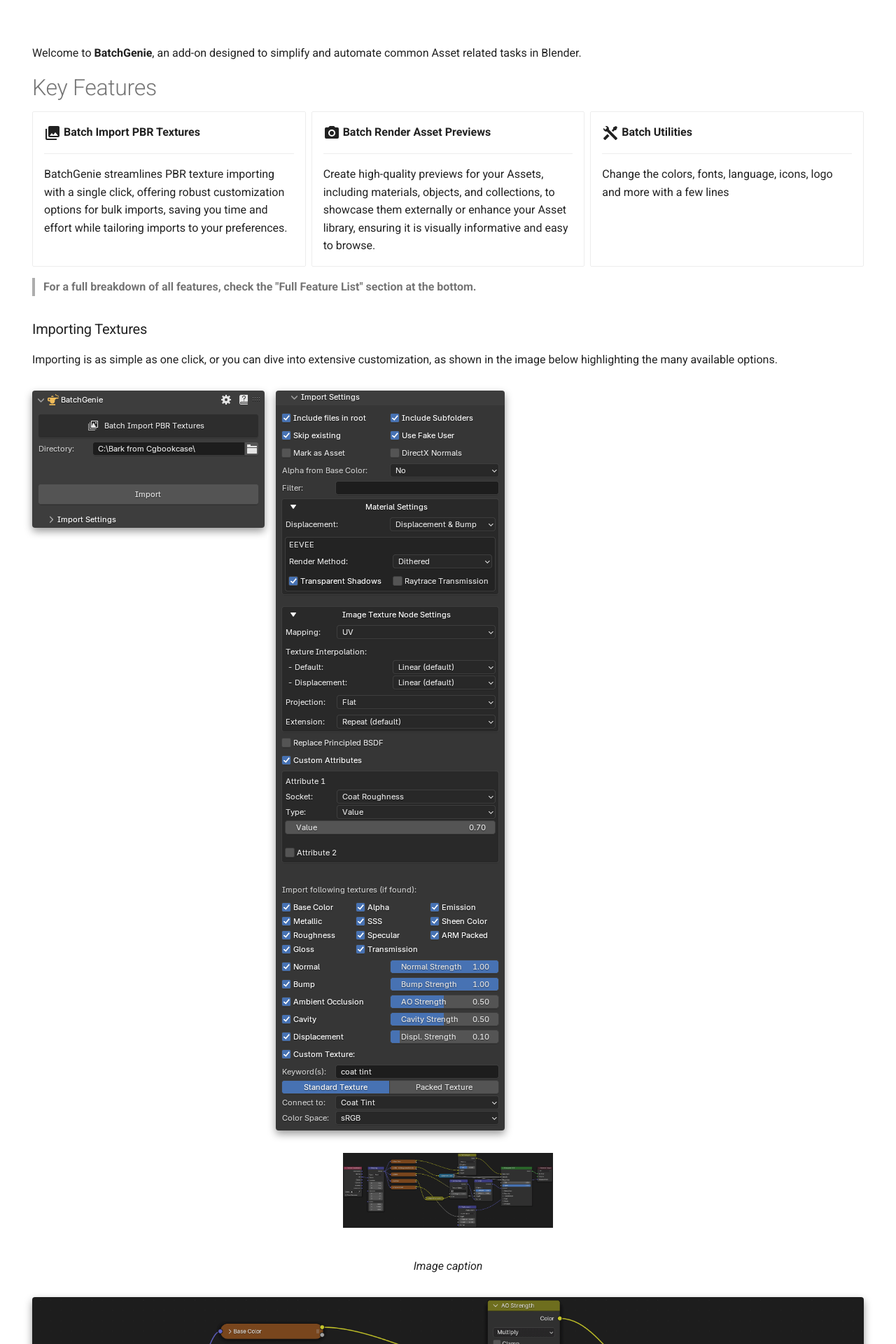
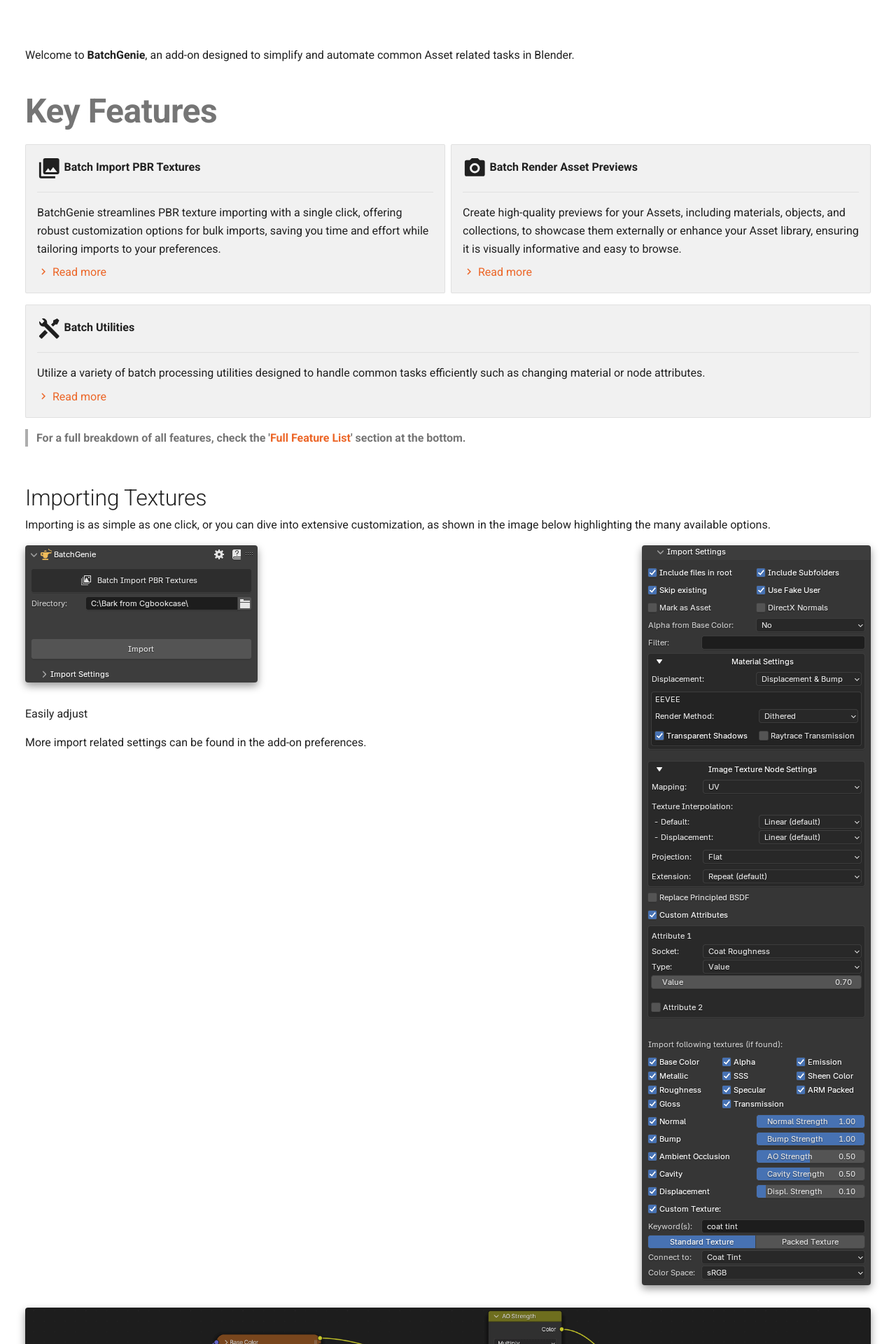
Before and after one commit to roberddd/batchgenie_landing-page, an MkDocs documentation site: the page built from docs/index.md, in a window 1280 px wide. Shown: the top 1920 px of the page at 70% size. Built offline with MkDocs 1.6.1 and Material for MkDocs 9.7.7, drawn with Linux system fonts in a browser that asks for light colours; some of the changed text lies outside the part shown.

Commit message:
misc testing

```diff
--- a/docs/extra.css
+++ b/docs/extra.css
@@ -1,11 +1,13 @@
-/* /* .md-header-nav, .md-sidebar, .md-footer {
-  display: none;
-} */
+:root {
+  --md-primary-fg-color:#ec6628;
+  --md-accent-fg-color: #EE0F0F;
+}
+
 .md-main {
   margin: 0 auto;
   max-width: 100%;
+
 } */
-
 
 
 
@@ -24,11 +26,90 @@
     margin-right: auto;  */
   }
 }
+/* Decrease Overall Margin */
+.md-content__inner {
+  margin: 0 .3rem 1.2rem;
+}
 
 
+
+
+/* ######## < CUSTOM GRID > ######## */
+
+/* Custom Grid - General styling */
+/* .md-typeset .grid_custom>ul>li {
+  padding: 1.5rem;
+  border-radius: 8px;
+  margin-bottom: 1.5rem;
+  color: white;
+  display: block;
+} */
+
+/* Custom Grid - Unique backgrounds for each card */
+/* .md-typeset .grid_custom>ul>li:nth-child(1) {
+  background-color: #F4A261;
+}
+
+.md-typeset .grid_custom>ul>li:nth-child(2) {
+  background-color: #2A9D8F;
+}
+
+.md-typeset .grid_custom>ul>li:nth-child(3) {
+  background-color: #E87EA1;
+} */
+
+
+/* .md-typeset .grid_custom .middle {
+  background-color: transparent !important;
+} */
+
+/* links inside */
+/* .md-typeset .grid_custom a {
+  color: #ffffff;
+  text-decoration: none;
+}
+
+.md-typeset .grid_custom a:hover {
+  color: #f0f0f0;
+  text-decoration: underline;
+}
+.md-typeset .grid_custom a:active {
+  color: #cccccc;
+} */
+
+
+.md-typeset .grid_custom>ul>li:hover {
+  border: .05rem solid rgb(155, 155, 155) !important;
+}
+
+.md-typeset .grid.cards>ol>li, .md-typeset .grid.cards>ul>li, .md-typeset .grid>.card {
+  background-color: #f1f1f1;
+}
+
+.md-typeset .grid_custom .material-icons,
+.md-typeset .grid_custom .lg {
+    font-size: 1.15rem;
+    width: auto;
+    height: auto;
+}
+/* ######## </ CUSTOM GRID > ######## */
+
+
+/* ######## </ HEADERS > ######## */
 .md-typeset h1 {
+  margin-top:.75em;
   margin-bottom: calc(1em - 35px);
+  font-size: 3em;
+  font-weight: 700;
 }
+.md-typeset h2 {
+  margin-bottom: calc(1em - 45px);
+  font-size: 2em;
+  font-weight: 350;
+}
+
+/* ######## </ HEADERS > ######## */
+
 
 .md-typeset .md-button--stretch {
   width: 99%;
@@ -37,6 +118,10 @@
 .img-box{
   box-shadow: 0px 5px 12px rgba(0, 0, 0, 0.4);
   border-radius: 4px;
+}
+.margin-tight{
+  margin-left: .075rem !important;
+  margin-right: .075rem !important;
 }
 
 
--- a/docs/index.md
+++ b/docs/index.md
@@ -5,7 +5,6 @@
   - title
   - footer
 ---
-# <!-- This removes the title -->
 Welcome to **BatchGenie**, an add-on designed to simplify and automate common Asset related tasks in Blender.
 
 # Key Features
@@ -17,7 +16,7 @@
     <br>
     **For a full breakdown of all features, check the "Full Feature List" section at the bottom.** -->
 
-<div class="grid cards" markdown>
+<!-- <div class="grid cards" markdown>
 
 -   :material-image-multiple:{ .lg .middle } __Batch Import PBR Textures__
 
@@ -25,72 +24,131 @@
 
     BatchGenie streamlines PBR texture importing with a single click, offering robust customization options for bulk imports, saving you time and effort while tailoring imports to your preferences.
 
+    [:material-arrow-right: Read more](#importing-textures)
+
 -   :material-camera:{ .lg .middle } __Batch Render Asset Previews__
 
     ---
 
     Create high-quality previews for your Assets, including materials, objects, and collections, to showcase them externally or enhance your Asset library, ensuring it is visually informative and easy to browse.
 
+    [:material-arrow-right: Read more](#importing-textures)
+
 -   :material-tools:{ .lg .middle } __Batch Utilities__
 
     ---
 
-    Change the colors, fonts, language, icons, logo and more with a few lines
+    Utilize a variety of batch processing utilities designed to handle common tasks efficiently such as changing material or node attributes.
+
+    [:material-arrow-right: Read more](#importing-textures)
+
+</div> -->
+
+<div class="grid cards grid_custom" markdown>
+
+-   :material-image-multiple:{ .lg .middle } __Batch Import PBR Textures__
+
+    ---
+
+    BatchGenie streamlines PBR texture importing with a single click, offering robust customization options for bulk imports, saving you time and effort while tailoring imports to your preferences.
+
+    [:material-chevron-right: Read more](#importing-textures)
+
+-   :material-camera:{ .lg .middle } __Batch Render Asset Previews__
+
+    ---
+
+    Create high-quality previews for your Assets, including materials, objects, and collections, to showcase them externally or enhance your Asset library, ensuring it is visually informative and easy to browse.
+
+    [:material-chevron-right: Read more](#rendering-asset-previews)
 
 </div>
 
-> **For a full breakdown of all features, check the "Full Feature List" section at the bottom.**
+<div class="grid cards grid_custom" markdown>
+
+-   :material-tools:{ .lg .middle } __Batch Utilities__
+
+    ---
+
+    Utilize a variety of batch processing utilities designed to handle common tasks efficiently such as changing material or node attributes.
+
+    [:material-chevron-right: Read more](#importing-textures)
+
+</div>
+
+> **For a full breakdown of all features, check the '[Full Feature List](#full-feature-list)' section at the bottom.**
 
 
-
-
-### Importing Textures
+## Importing Textures
 
 Importing is as simple as one click, or you can dive into extensive customization, as shown in the image below highlighting the many available options.
 
-![Example Import](images/import_example.gif){ .img-box align=left }
-![Import Settings](images/import_settings_expanded.png){ .img-box align=left }
+![Example Import](images/import_example.gif){ .img-box  align=left }
+
+
+<!-- <div style="float:right">
+asd
+</div> -->
+
+![Import Settings](images/import_settings_expanded.png){ .img-box align=right }
+<div style="clear:left"></div>
+
+Easily adjust
+
+More import related settings can be found in the add-on preferences.
+
+<!-- ??? abstract "Customization"
+    ![Import Settings](images/import_settings_expanded.png){ .img-box align=left } -->
 
 <div style="clear:both"></div>
 
 <figure markdown="span">
-  ![Image title](images/imported_material_example.png){ width="300" }
-  <figcaption>Image caption</figcaption>
+  ![Material Example](images/imported_material_example.png){ .img-box }
+  <figcaption>Example of an import with various additional accessory nodes.</figcaption>
 </figure>
 
-<figure markdown="span">
-  ![Example Import With Extra Everything](images/imported_material_example.png){ .img-box .on-glb  data-title="Example of an import with various additional accessory nodes." data-description="These nodes are automatically added by BatchGenie when needed, such as converting normals and performing other necessary adjustments."}
-  <figcaption>Example of an import with various additional accessory nodes.</figcaption>
-</figure>
+
+
+[![Material Example](images/imported_material_example.png){ .img-box }](images/imported_material_example.png){data-featherlight="image"}
+
 
 <div style="clear:both"></div>
 
 
 
+## Rendering Asset Previews
 
 
-### Rendering Asset Previews
+You can either utilize Batch Rendering through the BatchGenie panel, or selectively choose Assets from the Asset Browser for which you wish to render previews for. BatchGenie supports rendering previews for materials, collections, and objects, including VDB volumes.
 
-
-Render either through the BatchGenie panel or via Asset Browser
+When rendering via the Asset Browser, you can work with both internal and external Assets, so you don't have to open each individual Asset Blend file separately.
 
 ![Batch Render](images/render_asset_previews_objects.png){ .img-box }
 
 ![Asset Browser Render](images/render_asset_previews_render_from_asset_browser.gif){ .img-box }
 
----
+<figure markdown="span">
+  ![Asset Browser Render](images/render_asset_previews_render_from_asset_browser.gif){ .img-box }
+  <figcaption>Example of an import with various additional accessory nodes.</figcaption>
+</figure>
+
+
+## Batch Utilities
+
+BatchGenie offers a range of utilities to efficiently manage materials and other Assets. All utilities generate detailed reports in the console, providing insights into the actions performed by each utility. You can view these reports by navigating to Window > Toggle System Console.
+
 
 <div style="clear:both"></div>
 
 
-## Documentation
+# Documentation
 
 Extensive documentation is available [here](https://roberddd.github.io/BatchGenie){target="_blank"}.
 
 
 <div style="clear:both"></div>
 
-## Full Feature List
+# Full Feature List
 
 - Easy one-click interface for instant use, while offering advanced customization options.
 - Both rendering and all utilities work with local and external Assets, so you don't have to open each Asset file individually when working with them.
--- a/mkdocs.yml
+++ b/mkdocs.yml
@@ -4,8 +4,9 @@
   custom_dir: overrides #Remember to save mkdocs.yml to refresh the overrides
   favicon: favicon.svg
   language: en
+  features:
+    - navigation.top
   # palette:
-  #   - media: "(prefers-color-scheme: light)"
   #     scheme: default
   #     toggle:
   #       icon: material/brightness-7
```
Also changed, not shown: docs/images/preferences_tags.png (added).
